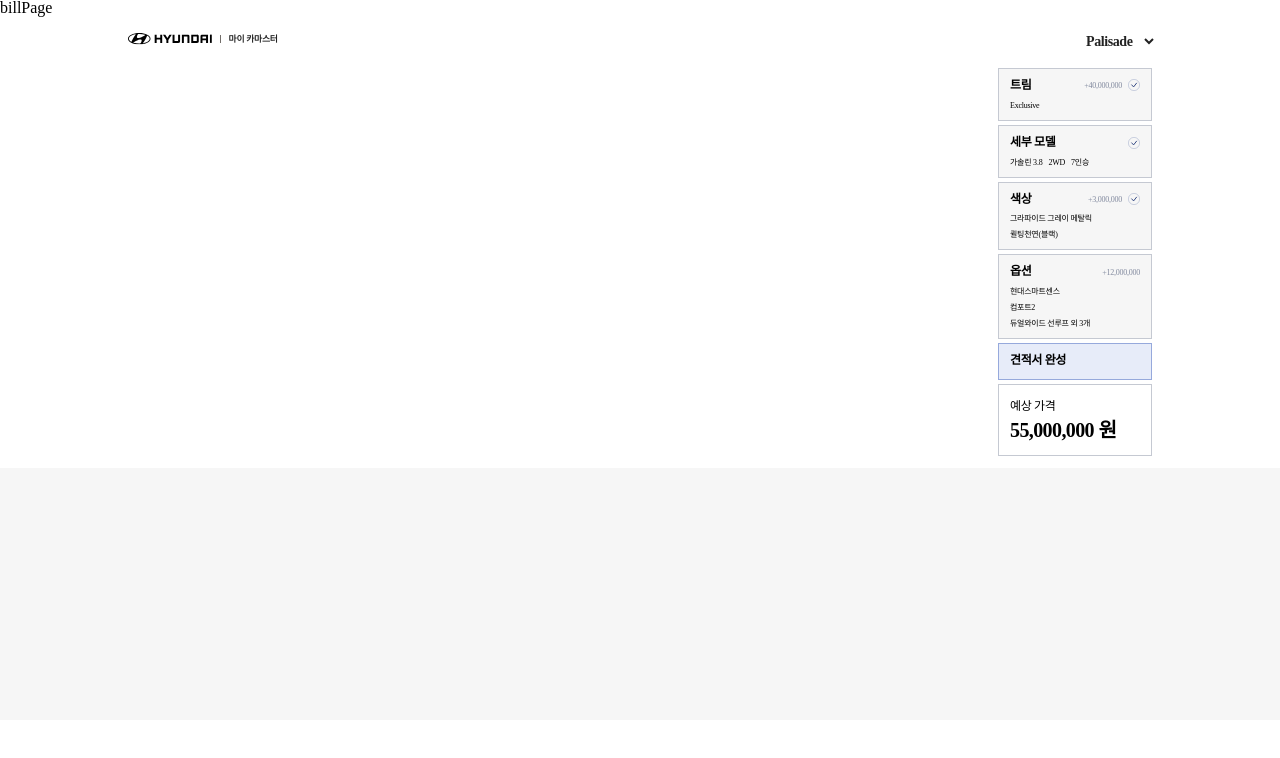
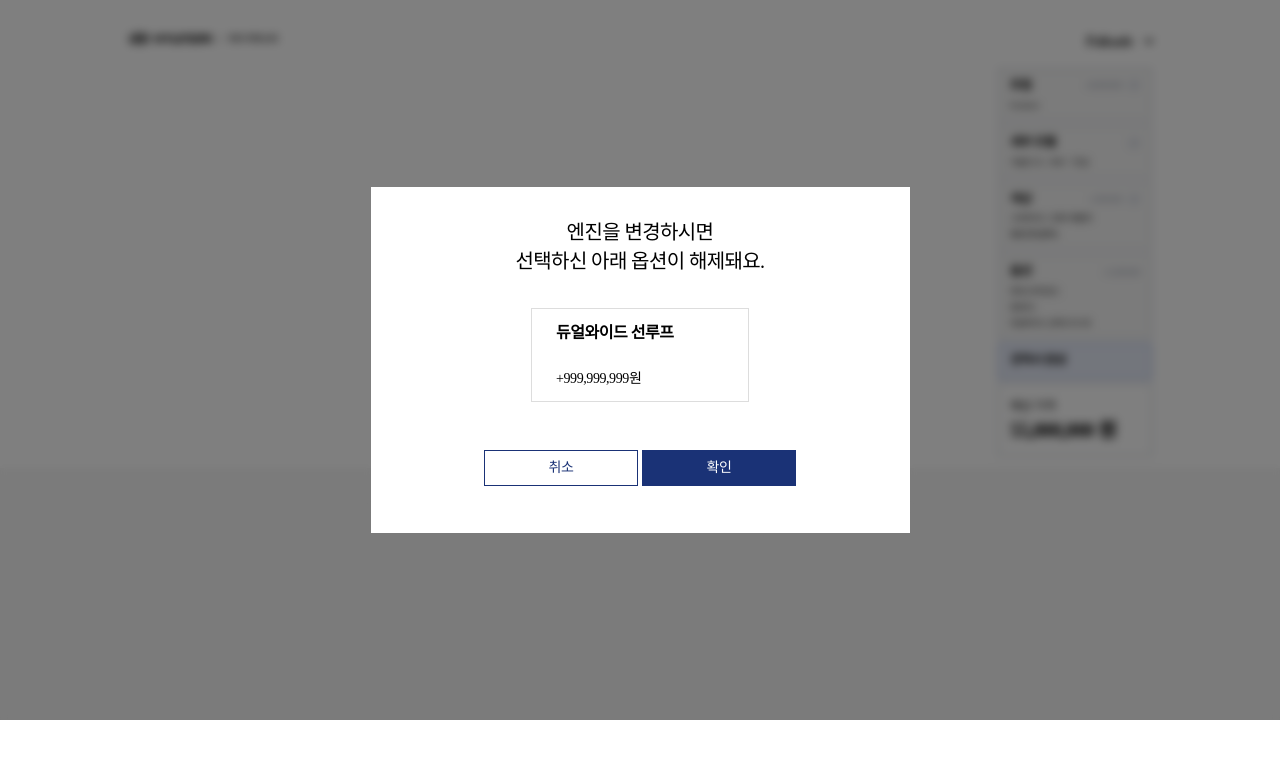
Before and after one commit to Hypersand/A5-Idle, a React (Vite) app in the folder frontend/Idle/: page /bill in a window 1280 px wide. Shown: the top 758 px of the page. Built offline with nearby package versions, Linux system fonts and the light colour scheme; a web font is replaced by a local one.

Commit message:
[feat] 옵션 변경시 데이터 변경과 경고 모달

```diff
--- /dev/null
+++ b/frontend/Idle/src/components/common/modals/RemoveOptionModal.jsx
@@ -0,0 +1,132 @@
+import { styled } from "styled-components";
+import BlueButton from "../buttons/BlueButton";
+import WhiteButton from "../buttons/WhiteButton";
+import { createPortal } from "react-dom";
+import { useContext } from "react";
+import { carContext } from "../../../utils/context";
+
+/**
+ *
+ * @param {string} param0
+ * @returns
+ */
+
+function RemoveOptionModal({ data, setModalVisible }) {
+  const { car, setCar } = useContext(carContext);
+  function confirmClicked() {
+    let options = car.option.additional;
+    options = options.filter((item) => item.name !== data.name);
+    //option additional인 경우에만 해제
+    setCar((prevCar) => ({
+      ...prevCar,
+      option: {
+        additional: options,
+      },
+    }));
+    setModalVisible(false);
+  }
+
+  return createPortal(
+    <ModalContainer>
+      <ModalBackground onClick={() => setModalVisible(false)} />
+      <StContainer>
+        <StTitle>
+          엔진을 변경하시면 <br /> 선택하신 아래 옵션이 해제돼요.
+        </StTitle>
+
+        <StOptionContainer>
+          <StOptionName>{data.name}</StOptionName>
+          <StOptionPrice>+{data.price.toLocaleString()}원</StOptionPrice>
+        </StOptionContainer>
+
+        <StBtnContainer>
+          <WhiteButton text={"취소"} onClick={() => setModalVisible(false)} />
+          <BlueButton text={"확인"} onClick={() => confirmClicked()} />
+        </StBtnContainer>
+      </StContainer>
+    </ModalContainer>,
+    document.getElementById("modal")
+  );
+}
+
+export default RemoveOptionModal;
+
+const StContainer = styled.div`
+  display: flex;
+  width: 451px;
+  height: 266px;
+  padding: 32px 44px 48px 44px;
+  background: ${({ theme }) => theme.White};
+  flex-direction: column;
+  justify-content: center;
+  align-items: center;
+  z-index: 1;
+`;
+
+const StTitle = styled.div`
+  width: 100%;
+  font-family: "Hyundai Sans Text KR";
+  font-size: 20px;
+  font-style: normal;
+  font-weight: 500;
+  line-height: 145%;
+  letter-spacing: -0.6px;
+  text-align: center;
+  margin-bottom: 32px;
+`;
+
+const StOptionContainer = styled.div`
+  display: flex;
+  width: 168px;
+  height: 68px;
+  padding: 12px 24px;
+  border: 1px solid ${({ theme }) => theme.Grey_2};
+  background: ${({ theme }) => theme.White};
+  flex-direction: column;
+  justify-content: center;
+  align-items: flex-start;
+  margin-bottom: 48px;
+  gap: 24px;
+`;
+const StOptionName = styled.div`
+  font-family: "Hyundai Sans Text KR";
+  font-size: 16px;
+  font-style: normal;
+  font-weight: 700;
+  line-height: 24px;
+  letter-spacing: -0.48px;
+`;
+const StOptionPrice = styled.div`
+  font-family: "Hyundai Sans Text KR";
+  font-size: 14px;
+  font-style: normal;
+  font-weight: 500;
+  line-height: 20px;
+  letter-spacing: -0.42px;
+`;
+const StBtnContainer = styled.div`
+  display: flex;
+  justify-content: center;
+  align-items: center;
+  gap: 4px;
+`;
+
+const ModalBackground = styled.div`
+  position: absolute;
+  top: 0;
+  left: 0;
+  width: 100%;
+  height: 100%;
+  background-color: rgba(0, 0, 0, 0.5);
+  backdrop-filter: blur(5px);
+`;
+const ModalContainer = styled.div`
+  position: absolute;
+  top: 0;
+  left: 0;
+  width: 1280px;
+  height: 720px;
+  display: flex;
+  align-items: center;
+  justify-content: center;
+`;
--- a/frontend/Idle/src/pages/billPage.jsx
+++ b/frontend/Idle/src/pages/billPage.jsx
@@ -1,5 +1,18 @@
+import { useEffect, useState } from "react";
+import RemoveOptionModal from "../components/common/modals/RemoveOptionModal";
+
 function BillPage() {
-  return <div>billPage</div>;
+  const data = {
+    name: "듀얼와이드 선루프",
+    price: 999999999,
+  };
+  const [modalVisible, setModalVisible] = useState(false);
+  useEffect(() => {
+    setModalVisible(true);
+  }, []);
+  return (
+    <>{modalVisible ? <RemoveOptionModal data={data} setModalVisible={setModalVisible} /> : null}</>
+  );
 }
 
 export default BillPage;
```
